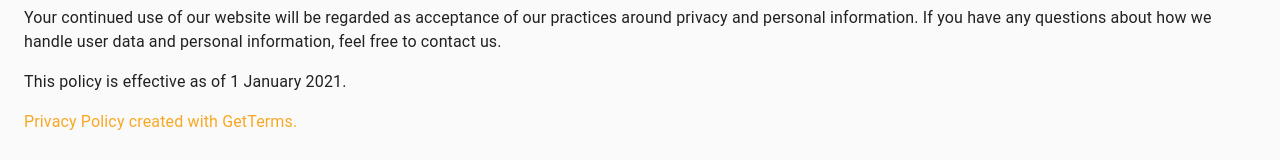
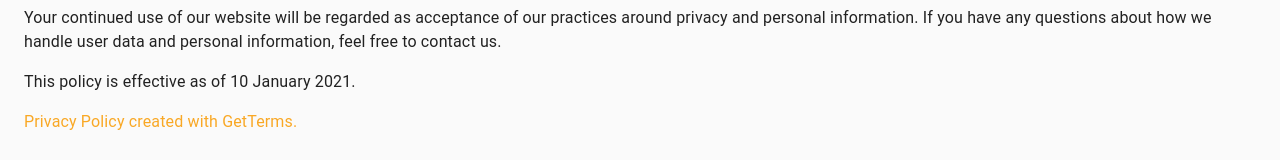
Before and after one commit to imfelixyeung/feli.page, a Next.js app: page /privacy in a window 1280 px wide. Shown: the part 518-678 px from the top of the page. Built offline with nearby package versions, Linux system fonts and the light colour scheme.

Commit message:
Update index.tsx

```diff
--- a/pages/privacy/index.tsx
+++ b/pages/privacy/index.tsx
@@ -27,7 +27,7 @@ You are free to refuse our request for your personal information, with the under
 
 Your continued use of our website will be regarded as acceptance of our practices around privacy and personal information. If you have any questions about how we handle user data and personal information, feel free to contact us.
 
-This policy is effective as of 1 January 2021.
+This policy is effective as of 10 January 2021.
 
 [Privacy Policy created with GetTerms.](https://getterms.io/)
 `;
```
